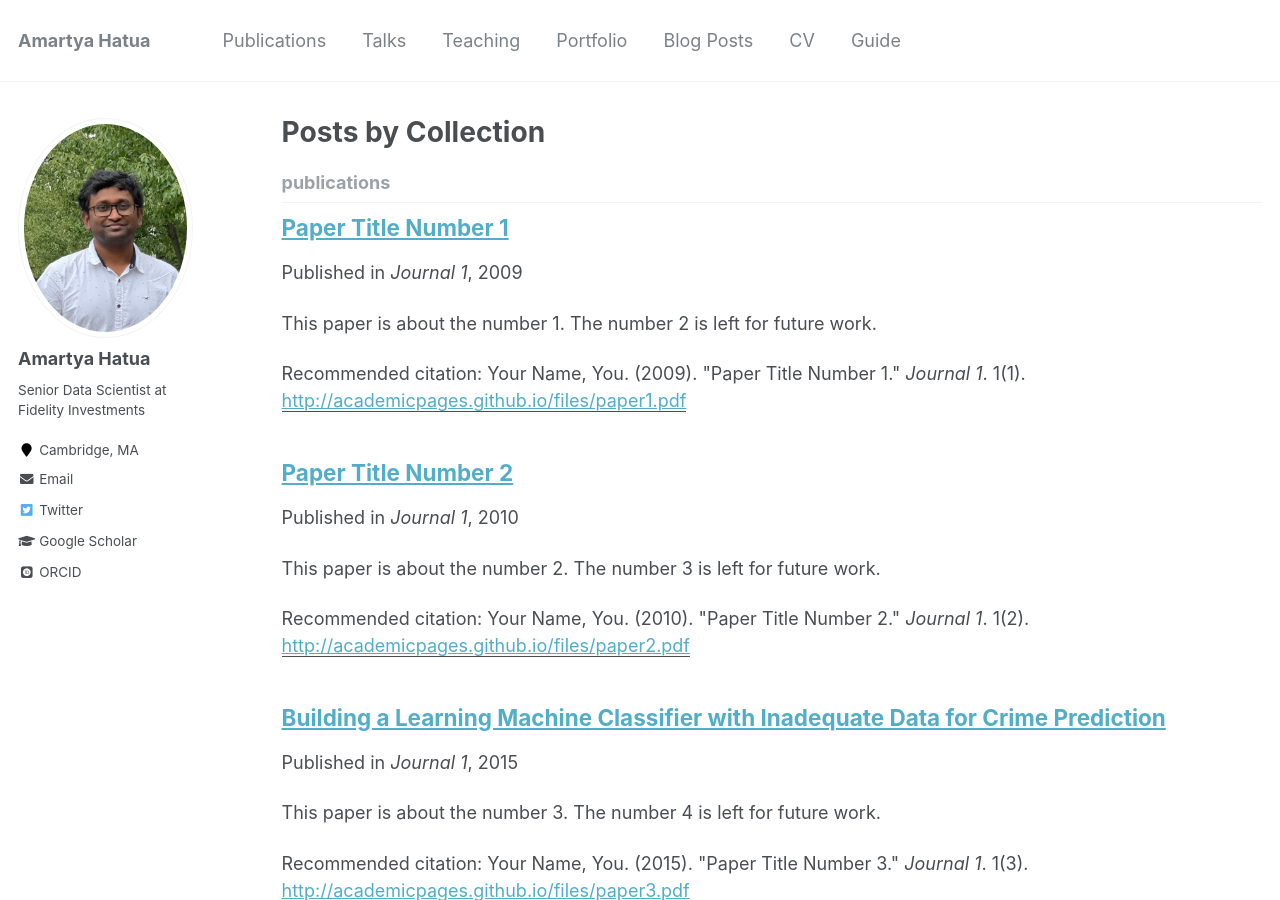
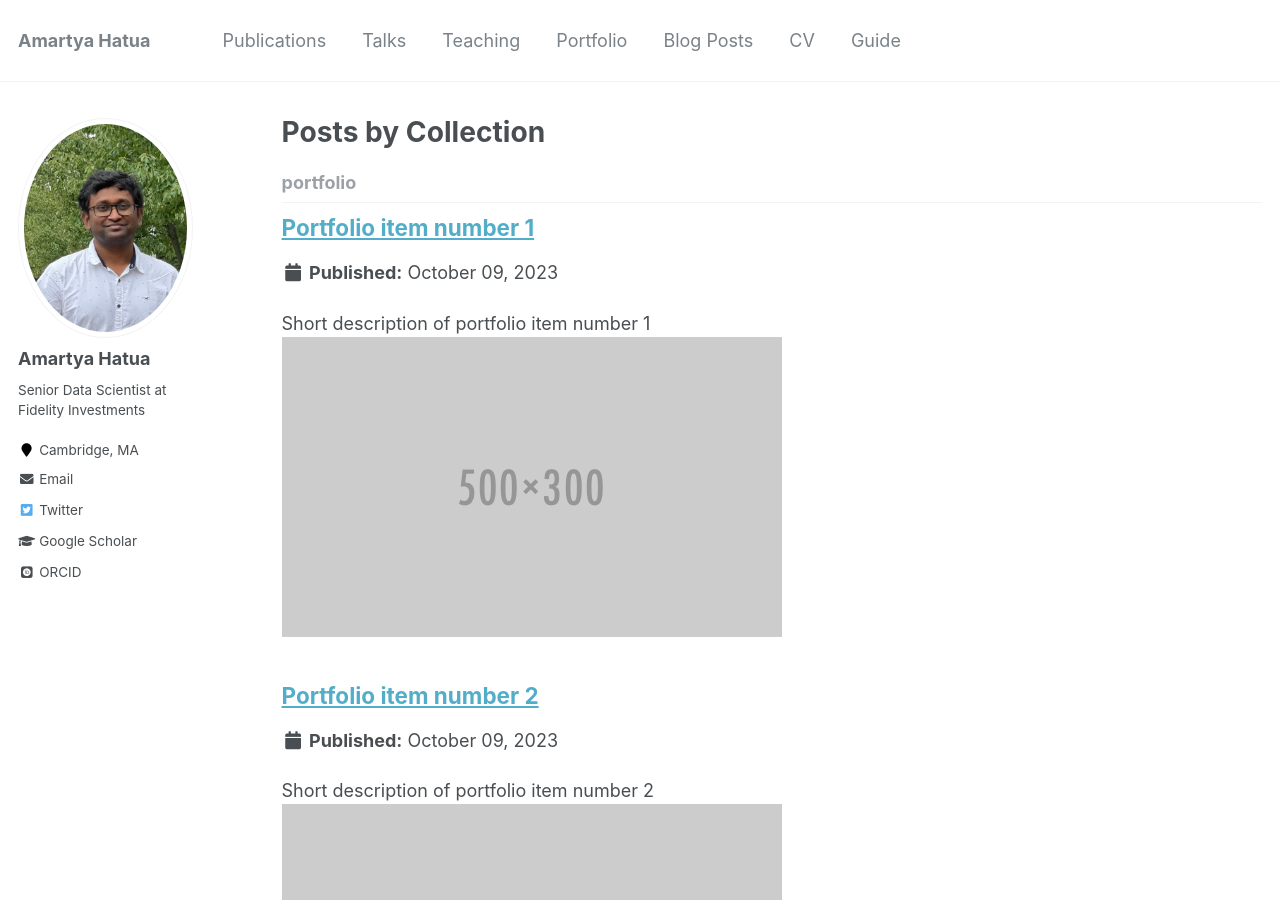
Before and after one commit to amartyahatua/amartyahatua.github.io, a Jekyll site: the page built from _pages/collection-archive.html, in a window 1280 px wide and 900 px high. Built offline with Jekyll 4.4.1, drawn with Linux system fonts in a browser that asks for light colours; some web fonts are replaced.

Commit message:
'removing'

```diff
--- a/_config.yml
+++ b/_config.yml
@@ -181,6 +181,9 @@
   publications:
     output: true
     permalink: /:collection/:path/
+  portfolio:
+    output: true
+    permalink: /:collection/:path/
   talks:
     output: true
     permalink: /:collection/:path/
@@ -224,6 +227,15 @@
       author_profile: true
       share: true
       comments: true
+  # _portfolio
+  - scope:
+      path: ""
+      type: portfolio
+    values:
+      layout: single
+      author_profile: true
+      share: true
+      comment: true
   # _talks
   - scope:
       path: ""
--- /dev/null
+++ b/_portfolio/portfolio-1.md
@@ -0,0 +1,7 @@
+---
+title: "Portfolio item number 1"
+excerpt: "Short description of portfolio item number 1<br/><img src='/images/500x300.png'>"
+collection: portfolio
+---
+
+This is an item in your portfolio. It can be have images or nice text. If you name the file .md, it will be parsed as markdown. If you name the file .html, it will be parsed as HTML.
--- /dev/null
+++ b/_portfolio/portfolio-2.html
@@ -0,0 +1,7 @@
+---
+title: "Portfolio item number 2"
+excerpt: "Short description of portfolio item number 2 <br/><img src='/images/500x300.png'>"
+collection: portfolio
+---
+
+This is an item in your portfolio. It can be have images or nice text. If you name the file .md, it will be parsed as markdown. If you name the file .html, it will be parsed as HTML.
```
Also changed, not shown: _pages/sitemap.md (+5 -5 lines).
